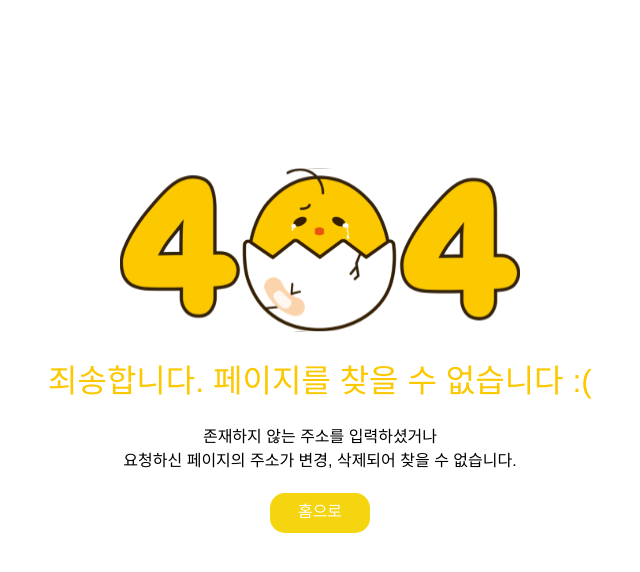
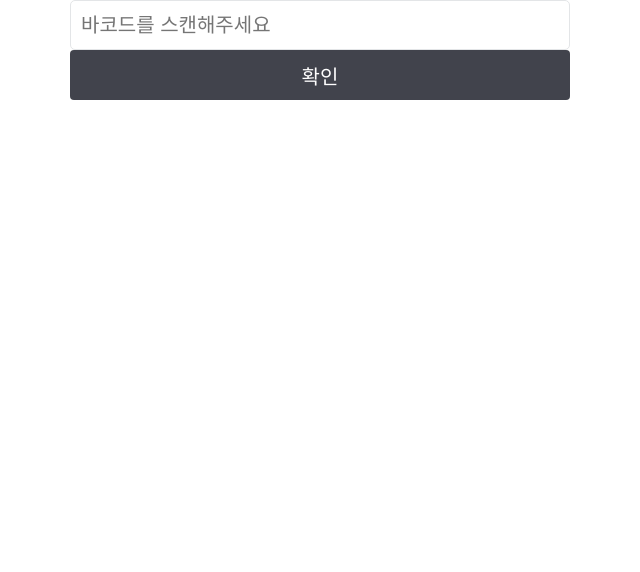
Before and after one commit to hyeonjoonpark/DevCoop-front, a React (Create React App) app: page /barcode in a window 1280 px wide. Shown: the top 572 px of the page, without its empty margins (320-960 px from the left). Built offline with nearby package versions, Linux system fonts and the light colour scheme.

Commit message:
FEAT : 바코드 기본 구성 세팅(#13)

```diff
--- a/src/common/GlobalStyle.jsx
+++ b/src/common/GlobalStyle.jsx
@@ -1,4 +1,4 @@
-import {createGlobalStyle} from "styled-components";
+import { createGlobalStyle } from "styled-components";
 
 export const GlobalStyle = createGlobalStyle`
 *, *::before, *::after {
@@ -22,4 +22,37 @@ export const GlobalStyle = createGlobalStyle`
   p {
     font-size: 1rem;
   }
+
+  a {
+    text-decoration: none;
+    color: #333;
+  }
+
+  button {
+    width: 100px;
+    height: 50px;
+    border: none;
+    border-radius: 4px;
+    background-color: #41434C;
+
+    font-size: 20px;
+    color: #fff;
+    cursor: pointer;
+  }
+
+  input {
+    padding: 10px;
+    height: 50px;
+
+    border: 1px solid #E3E5E7;
+    border-radius: 5px;
+
+    font-size: 20px;
+    outline: none;
+    color: #333;
+  }
+
+  li,ol {
+    list-style: none;
+  }
 `;
--- /dev/null
+++ b/src/components/Barcode/index.jsx
@@ -0,0 +1,41 @@
+import React from "react";
+import styled from "styled-components";
+
+export const Barcode = () => {
+  const handleChange = (e) => {
+    console.log(e.target.value);
+  };
+  return (
+    <BarcodeWrap>
+      <BarcodeIn>
+        <BarcodeInput
+          placeholder="바코드를 스캔해주세요"
+          onChange={handleChange}
+          type="password"
+        />
+        <br />
+        <ConfirmButton>확인</ConfirmButton>
+      </BarcodeIn>
+    </BarcodeWrap>
+  );
+};
+
+const BarcodeWrap = styled.div`
+  width: 100%;
+  height: 600px;
+`;
+
+const BarcodeIn = styled.form`
+  margin: 0 auto;
+  width: 500px;
+  height: 100%;
+`;
+
+const BarcodeInput = styled.input`
+  width: 500px;
+  height: 50px;
+`;
+
+const ConfirmButton = styled.button`
+  width: 500px;
+`;
--- a/src/components/router/index.jsx
+++ b/src/components/router/index.jsx
@@ -1,17 +1,19 @@
-import React from 'react'
-import {Route,  Routes as Switch} from "react-router-dom";
+import React from "react";
+import { Route, Routes as Switch } from "react-router-dom";
 import MainPage from "../Main";
-import NotFoundPage from '../../pages/NotFoundPage';
+import BarcodePage from "../../pages/BarcodePage";
+import NotFoundPage from "../../pages/NotFoundPage";
 
 const Router = () => {
   return (
     <>
-        <Switch>
-            <Route path="/" element={<MainPage/>}/>
-            <Route path='/*' element={<NotFoundPage/>}/>
-        </Switch>
+      <Switch>
+        <Route path="/" element={<MainPage />} />
+        <Route path="/barcode" element={<BarcodePage />} />
+        <Route path="/*" element={<NotFoundPage />} />
+      </Switch>
     </>
-  )
-}
+  );
+};
 
-export default Router
+export default Router;
--- /dev/null
+++ b/src/pages/BarcodePage/index.jsx
@@ -0,0 +1,6 @@
+import React from "react";
+import { Barcode } from "../../components/Barcode";
+
+export default function BarcodePage() {
+  return <Barcode />;
+}
```
